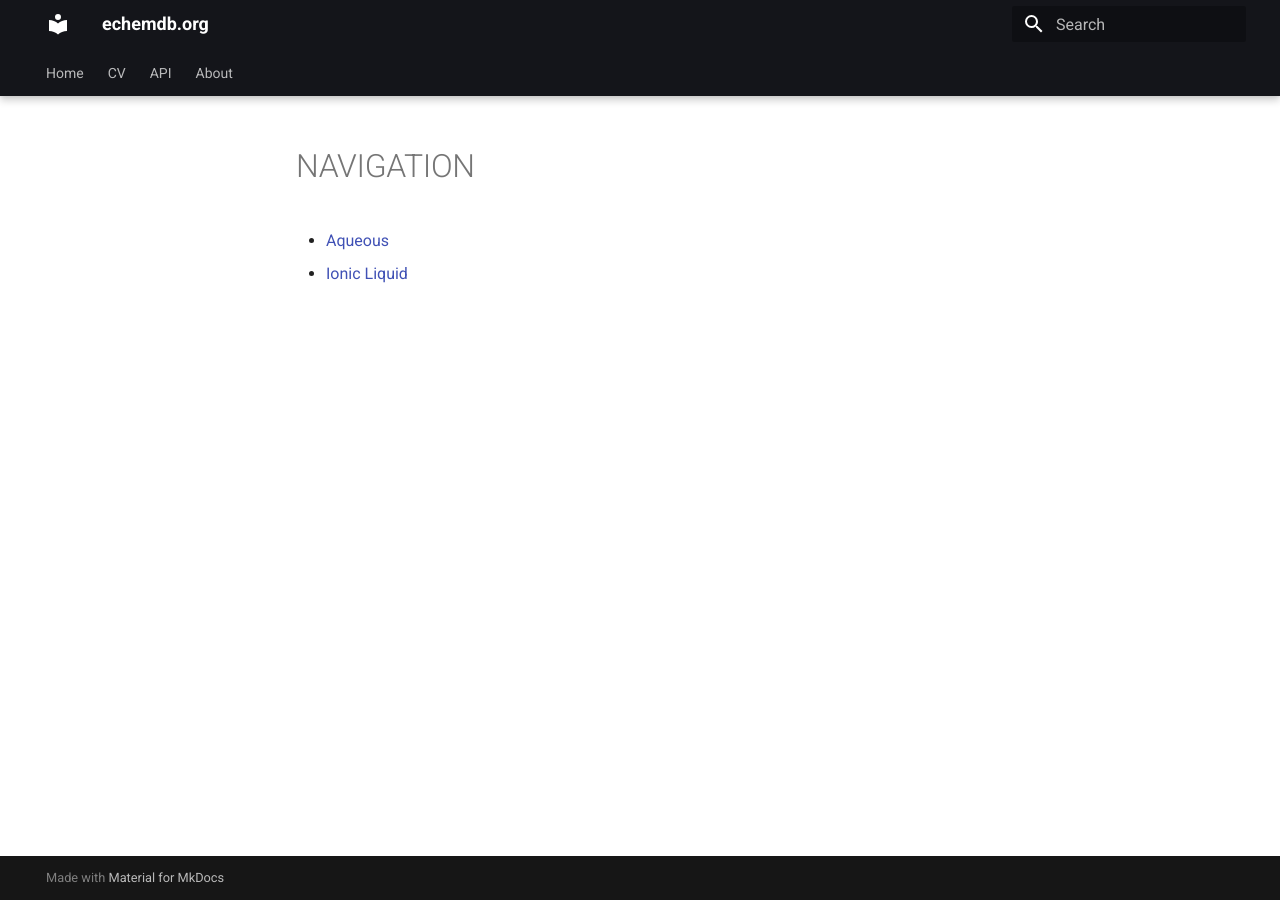
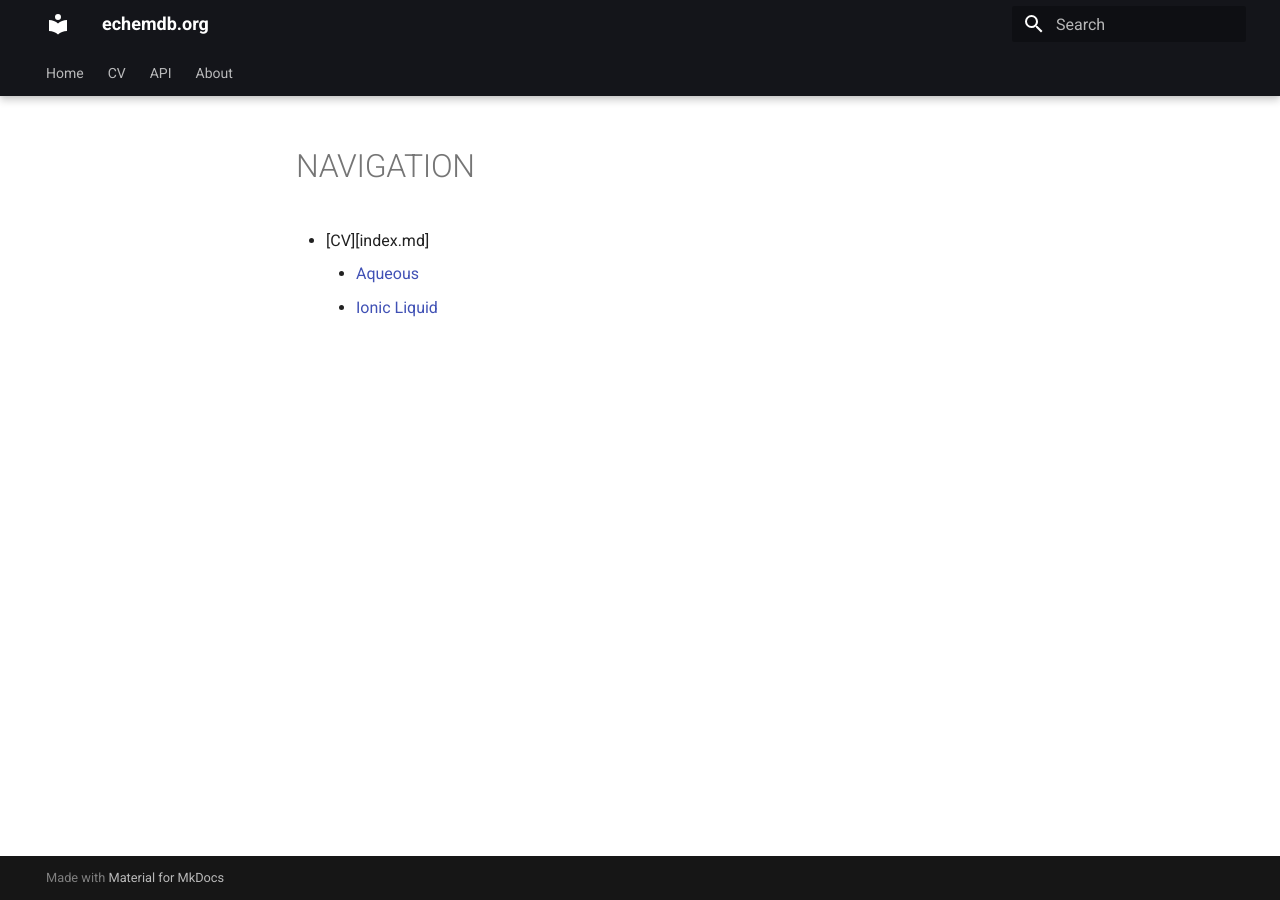
Before and after one commit to echemdb/website, an MkDocs documentation site: the page built from pages/cv/NAVIGATION.md, in a window 1280 px wide. Built offline with MkDocs 1.6.1 and Material for MkDocs 9.7.7, drawn with Linux system fonts in a browser that asks for light colours; comment, search, counter and statistics services are not loaded.

Commit message:
update navigation

```diff
--- a/pages/cv/NAVIGATION.md
+++ b/pages/cv/NAVIGATION.md
@@ -1,2 +1,3 @@
-- [Aqueous](aqueous.md)
-- [Ionic Liquid](ionic_liquid.md)
+* [CV][index.md]
+    * [Aqueous](aqueous.md)
+    * [Ionic Liquid](ionic_liquid.md)
```
Also changed, not shown: pages/NAVIGATION.md (+3 -1 lines).
